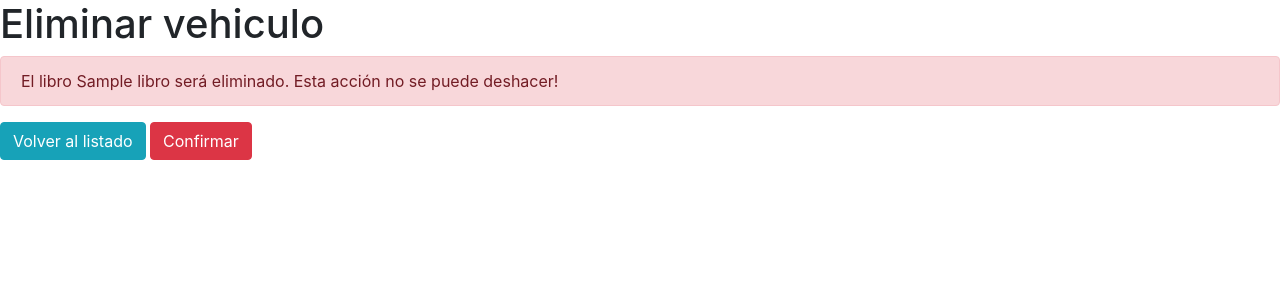
After one commit to ijimnun907/minibiblio, a Symfony app: template templates/libro/eliminar.html.twig in a window 1280 px wide. The commit adds this page. Shown: the top 300 px of the page. Run offline with Twig, Linux system fonts and the light colour scheme; the template is opened without the code that fills it: most values are stand-ins (such as "Sample title", 1, 10 or a date in 2020); some libraries are stand-ins or nearby versions.

Commit message:
Formulario para eliminar libros.

```diff
--- a/src/Repository/LibroRepository.php
+++ b/src/Repository/LibroRepository.php
@@ -72,6 +72,11 @@ class LibroRepository extends ServiceEntityRepository
         $this->getEntityManager()->flush();
     }
 
+    public function remove(Libro $libro)
+    {
+        $this->getEntityManager()->remove($libro);
+    }
+
 //    /**
 //     * @return Libro[] Returns an array of Libro objects
 //     */
--- /dev/null
+++ b/templates/libro/eliminar.html.twig
@@ -0,0 +1,14 @@
+{% extends 'base.html.twig' %}
+
+{% block body %}
+    <h1>Eliminar vehiculo</h1>
+
+    <div class="alert alert-danger">
+        El libro {{ libro.titulo }} será eliminado.
+        Esta acción no se puede deshacer!
+    </div>
+    <form method="post">
+        <a href="{{ path('ap1') }}" class="btn btn-info">Volver al listado</a>
+        <button type="submit" name="confirmar" class="btn btn-danger">Confirmar</button>
+    </form>
+{% endblock %}
--- a/templates/libro/listar.html.twig
+++ b/templates/libro/listar.html.twig
@@ -19,7 +19,7 @@
                 <td>{{ libro.anioPublicacion | date('d-m-Y') }}</td>
                 <td>{{ libro.paginas }}</td>
                 <td>{{ libro.editorial }}</td>
-                <td><a href="{{ path('libro_modificar', {'id': libro.id}) }}">Modificar</a><a href="">Eliminar</a></td>
+                <td><a href="{{ path('libro_modificar', {'id': libro.id}) }}" class="btn btn-secondary">Modificar</a><a href="{{ path('libro_eliminar', {'id': libro.id}) }}" class="btn btn-secondary">Eliminar</a></td>
             </tr>
         {% endfor %}
     </table>
```
Also changed, not shown: src/Controller/LibroController.php (+20 -0 lines).
